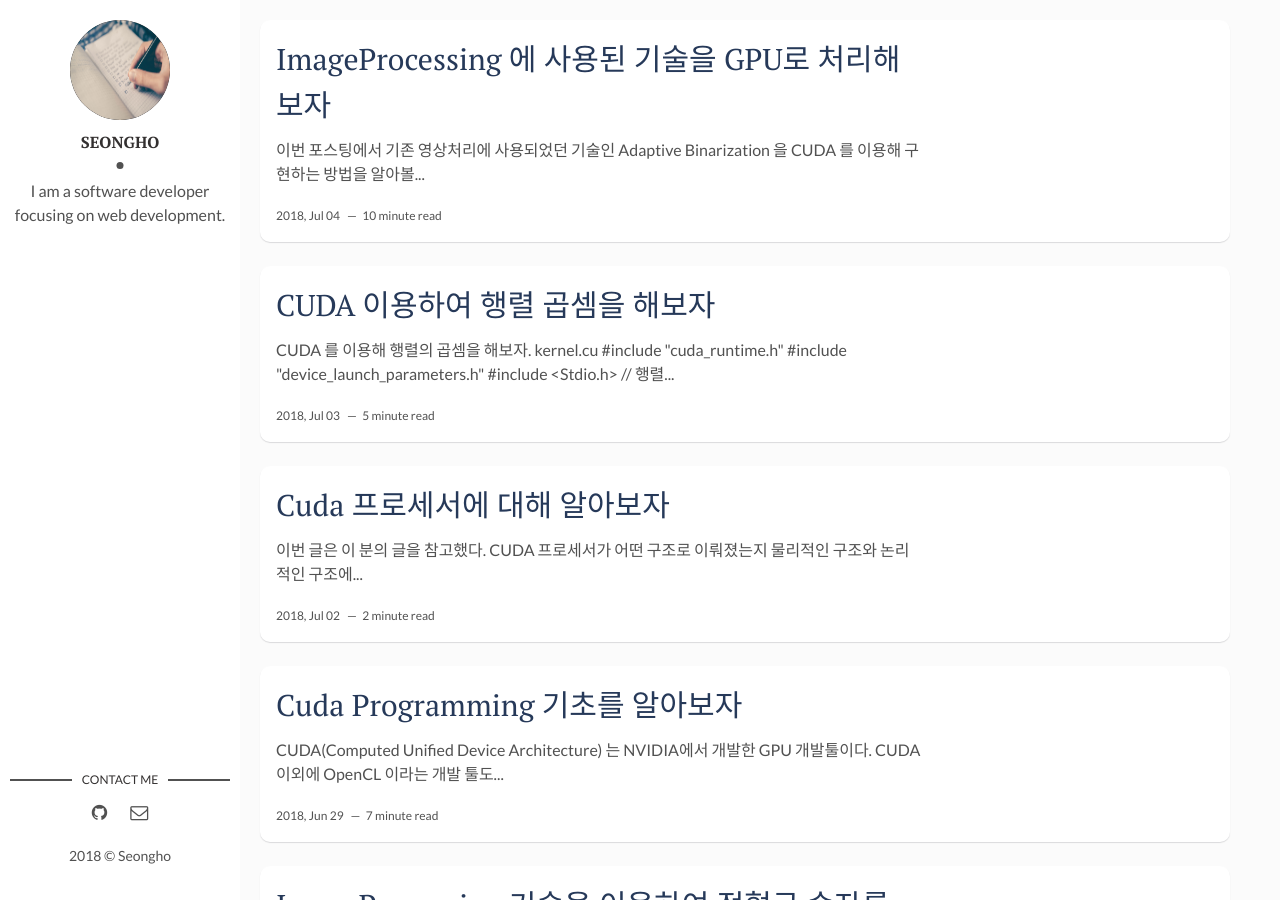
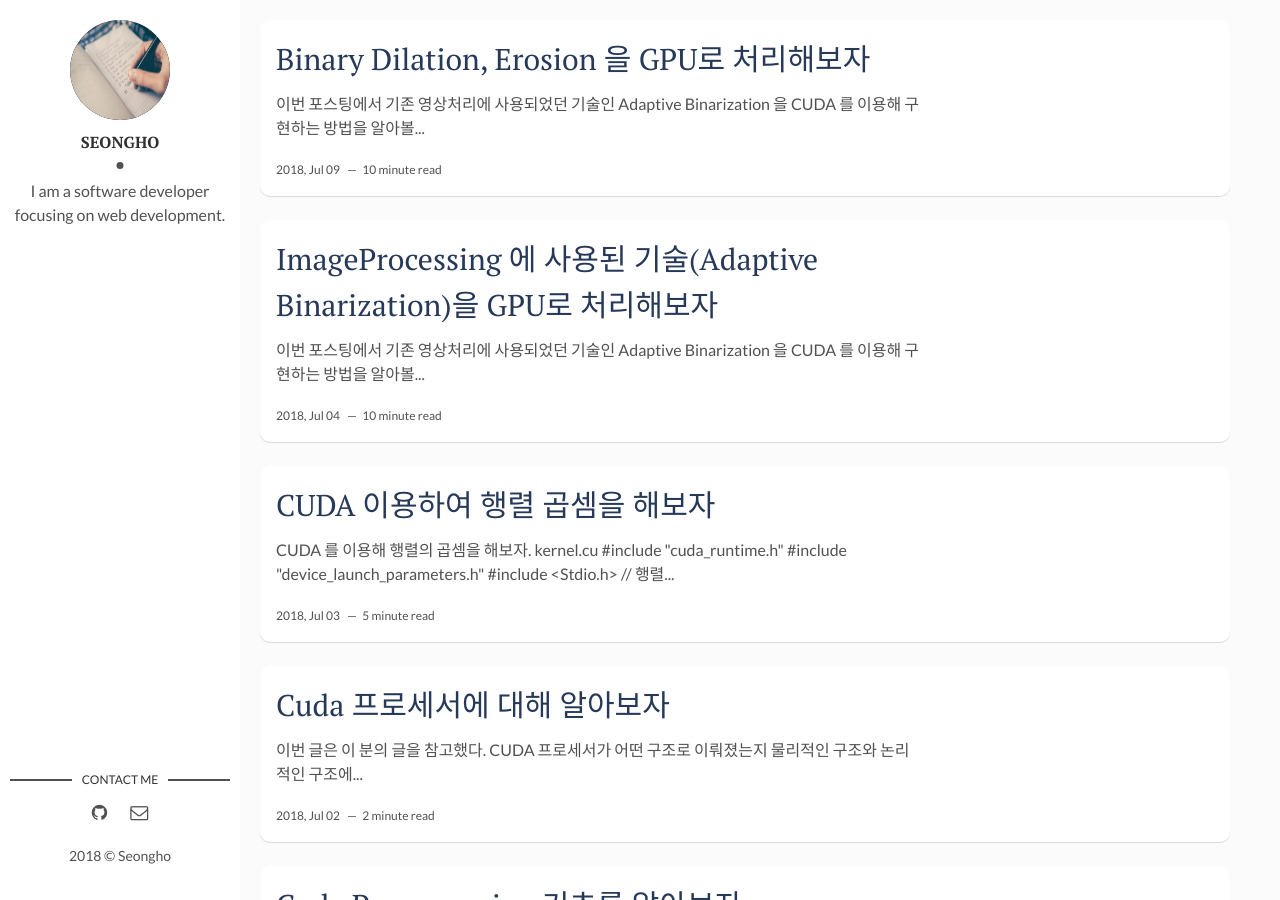
Before and after one commit to nsho77/nsho77.github.io, a Jekyll site: the page built from index.html, in a window 1280 px wide and 900 px high. Built offline with Jekyll 4.4.1, drawn with Linux system fonts in a browser that asks for light colours; the list of posts is cut into pages by our own code; some of the changed lines change nothing that is shown; some of the changed text lies outside the part shown.

Commit message:
gpu binary dilation, erosion complete

```diff
--- a/_posts/2018-07-04-IMGPro-UsingGPU.md
+++ b/_posts/2018-07-04-IMGPro-UsingGPU.md
@@ -1,6 +1,6 @@
 ---
 layout: post
-title: ImageProcessing 에 사용된 기술을 GPU로 처리해보자
+title: ImageProcessing 에 사용된 기술(Adaptive Binarization)을 GPU로 처리해보자
 date: 2018-07-04 10:00:00 +0900
 description: image processing 을 gpu를 이용해 처리해보자 # Add post description (optional)
 img:  # Add image post (optional)
--- /dev/null
+++ b/_posts/2018-07-09-GPU-Dilation-Erosion.md
@@ -0,0 +1,311 @@
+---
+layout: post
+title: Binary Dilation, Erosion 을 GPU로 처리해보자
+date: 2018-07-09 10:00:00 +0900
+description: image processing 을 gpu를 이용해 처리해보자 # Add post description (optional)
+img:  # Add image post (optional)
+tags: [development, imageProcessing, Cuda]
+---
+
+
+이번 포스팅에서 기존 영상처리에 사용되었던 기술인 Adaptive Binarization 을
+CUDA 를 이용해 구현하는 방법을 알아볼 것이다.
+
+그 전 작업에서는 GPU 메모리 할당 작업을 .cu 안에서 진행했다. 그래서 ImageProcessingDoc.cpp 이벤트 함수에
+메모리 할당 작업은 없고 메모리 해제 작업만 있었다. 이를 Doc 에서 할당하고 Doc 에서 해제 하게끔 바꿔보자.
+
+> ImageProcessingDoc.cpp
+{% highlight cpp %}
+void CImageProcessingDoc::OnImageprocessinggpuAdaptivebinarization()
+{
+	// TODO: 여기에 명령 처리기 코드를 추가합니다.
+	printf("OnImageprocessing GPU Adaptivebinarization\n");
+    // 메모리를 할당하는 코드를 추가한다.
+	obj_ImageProc->AllocateGPUMemory(m_Images[cur_index].width, m_Images[cur_index].height);
+
+	QueryPerformanceFrequency(&Frequency);
+	QueryPerformanceCounter(&BeginTime);
+
+	obj_ImageProc->GPU_AdaptiveBinarization(m_Images[cur_index].image_gray,
+		m_Images[cur_index].width, m_Images[cur_index].height, 125);
+...
+}
+{% endhighlight %}
+
+.cu 파일에 불필요하게 메모리를 할당하고 0으로 세팅하는 코드는 삭제한다.
+> CUDAImageProc.cu
+{% highlight cpp %}
+extern "C"
+int ImageProc_AdaptiveBinarization(unsigned char* image_gray,
+	int width, int height, int ksize)
+{
+    // 이 부분을 삭제한다.
+	// GPU에 메모리 할당하고 0으로 세팅한다.
+	/*if (ImageProc_AllocGPUMemory(width, height) < 0)
+		return -1;*/
+
+	// GPU 메모리에 호스트 데이터 복사한다.
+	cudaError cudaStatus;
+	cudaStatus = cudaMemcpy(g_tempBuffer[0],image_gray,
+		sizeof(unsigned char)*width*height, cudaMemcpyHostToDevice);
+	if (cudaStatus != cudaSuccess)
+		return -2;
+        ...
+}
+{% endhighlight %}
+
+이제 Doc 에서 GPU 메모리를 할당하고, 해제하게 되었다.
+그러면 Binary Dilation, Erosion 을 구현해보자.
+
+이벤트 처리기 부터 만들어보자
+> ImageProcessingDoc.cpp
+{% highlight cpp %}
+void CImageProcessingDoc::OnImageprocessinggpuBinarydilation()
+{
+	// TODO: 여기에 명령 처리기 코드를 추가합니다.
+	obj_ImageProc->AllocateGPUMemory(m_Images[cur_index].width, m_Images[cur_index].height);
+
+	obj_ImageProc->GPU_BinaryDilation(m_Images[cur_index].image_gray,
+		m_Images[cur_index].width, m_Images[cur_index].height, 5);
+
+	if (obj_ImageProc->DeAllocateGPUMemory())
+		printf("DeAllocation success!!\n");
+
+	CImageProcessingView* pView = (CImageProcessingView*)((CMainFrame*)(AfxGetApp()->m_pMainWnd))->GetActiveView();
+
+	pView->SetDrawImage(m_Images[cur_index].image_color, m_Images[cur_index].image_gray,
+		m_Images[cur_index].width, m_Images[cur_index].height, 1);
+
+	pView->OnInitialUpdate();
+}
+
+
+void CImageProcessingDoc::OnImageprocessinggpuBinaryerosion()
+{
+	// TODO: 여기에 명령 처리기 코드를 추가합니다.
+	obj_ImageProc->AllocateGPUMemory(m_Images[cur_index].width, m_Images[cur_index].height);
+
+	obj_ImageProc->GPU_BinaryErosion(m_Images[cur_index].image_gray,
+		m_Images[cur_index].width, m_Images[cur_index].height, 5);
+
+	if (obj_ImageProc->DeAllocateGPUMemory())
+		printf("DeAllocation success!!\n");
+
+	CImageProcessingView* pView = (CImageProcessingView*)((CMainFrame*)(AfxGetApp()->m_pMainWnd))->GetActiveView();
+
+	pView->SetDrawImage(m_Images[cur_index].image_color, m_Images[cur_index].image_gray,
+		m_Images[cur_index].width, m_Images[cur_index].height, 1);
+
+	pView->OnInitialUpdate();
+}
+{% endhighlight %}
+
+> ImageProc.cpp
+{% highlight cpp %}
+bool ImageProc::GPU_BinaryDilation(unsigned char* image_binary,
+	int width, int height, int ksize)
+{
+	printf("GPU_BinaryDilation\n");
+	int res = ImageProc_BinaryDilation(image_binary, width, height, ksize);
+	if (res < 0)
+	{
+		printf("GPU_BinaryDilation failed error code is %d \n,", res);
+		return false;
+	}
+	else
+		return true;
+}
+
+bool ImageProc::GPU_BinaryErosion(unsigned char* image_binary,
+	int width, int height, int ksize)
+{
+	printf("GPU_BinaryErosion\n");
+	int res = ImageProc_BinaryErosion(image_binary, width, height, ksize);
+	if (res < 0)
+	{
+		printf("GPU_BinaryErosion failed error code is %d \n,", res);
+		return false;
+	}
+	else
+		return true;
+}
+{% endhighlight %}
+
+ImageProc 에서 사용할 .cu 소스의 함수를 선언하자.
+> ImageProc.h
+{% highlight cpp %}
+extern "C"
+{
+    ...
+    int ImageProc_BinaryDilation(unsigned char* image_binary,
+		int width, int height, int ksize);
+	int ImageProc_BinaryErosion(unsigned char* image_binary,
+		int width, int height, int ksize);
+}
+{% endhighlight %}
+
+.cu 에 커널 함수와 커널함수 호출을 도와줄 함수를 정의하자.
+> CUDAImageProc.cu
+
+{% highlight cpp %}
+__global__ void Kernel_BinaryDilation(unsigned char* image_binary,
+	unsigned char* output_image, int width, int height, int ksize)
+{
+	if (ksize == 1 || ksize % 2 == 0) return;
+	int neighbor = ksize / 2;
+	// blockIdx, blockDim, threadIdx 로 좌표를 찾는다.
+	// blockDim 은 block 사이즈 이므로 아래와 같이 좌표를 구할 수 있다.
+	int i = blockIdx.x*blockDim.x + threadIdx.x;
+	int j = blockIdx.y*blockDim.y + threadIdx.y;
+
+	// 현재 픽셀이 255 이면 별도의 작업을 하지 않는다.
+	if (image_binary[width*j + i] == 255) return;
+
+	// 주변 픽셀이 255 이면 현재 픽셀을 255로 바꾼다.
+	for (int x = -neighbor; x <= neighbor; x++)
+	{
+		for (int y = -neighbor; y <= neighbor; y++)
+		{
+			if (i + x < 0 || i + x >= width || j + y < 0 || j + y >= height)
+				continue;
+			if (image_binary[width*(y + j) + i + x] == 255)
+			{
+				output_image[width*j + i] = 255;
+				return;
+			}
+
+		}
+	}
+
+}
+
+__global__ void Kernel_BinaryErosion(unsigned char* image_binary,
+	unsigned char* output_image, int width, int height, int ksize)
+{
+	if (ksize == 1 || ksize % 2 == 0) return;
+	int neighbor = ksize / 2;
+	// blockIdx, blockDim, threadIdx 로 좌표를 찾는다.
+	// blockDim 은 block 사이즈 이므로 아래와 같이 좌표를 구할 수 있다.
+	int i = blockIdx.x*blockDim.x + threadIdx.x;
+	int j = blockIdx.y*blockDim.y + threadIdx.y;
+
+	// 현재 픽셀이 0 이면 별도의 작업을 하지 않는다.
+	if (image_binary[width*j + i] == 0) return;
+
+	// 주변 픽셀이 0 이면 현재 픽셀을 0로 바꾼다.
+	for (int x = -neighbor; x <= neighbor; x++)
+	{
+		for (int y = -neighbor; y <= neighbor; y++)
+		{
+			if (i + x < 0 || i + x >= width || j + y < 0 || j + y >= height)
+				continue;
+			if (image_binary[width*(y + j) + i + x] == 0)
+			{
+				output_image[width*j + i] = 0;
+				return;
+			}
+
+		}
+	}
+
+}
+
+extern "C"
+int ImageProc_BinaryDilation(unsigned char* image_binary,
+	int width, int height, int ksize)
+{
+	// GPU 메모리에 호스트 데이터 복사한다.
+	cudaError cudaStatus;
+	cudaStatus = cudaMemcpy(g_tempBuffer[0], image_binary,
+		sizeof(unsigned char)*width*height, cudaMemcpyHostToDevice);
+	if (cudaStatus != cudaSuccess)
+		return -2;
+
+	cudaStatus = cudaMemcpy(g_tempBuffer[1], image_binary,
+		sizeof(unsigned char)*width*height, cudaMemcpyHostToDevice);
+	if (cudaStatus != cudaSuccess)
+		return -2;
+
+	// 커널 함수를 실행한다.
+	// GridDim.x, GridDim.y, BlockDim.x, BlockDim.y 를 정의한다.
+	dim3 Db = dim3(8, 8);
+	dim3 Dg = dim3((width + Db.x - 1) / Db.x, (height + Db.y - 1) / Db.y);
+	Kernel_BinaryDilation << < Dg, Db >> > (g_tempBuffer[0],
+		g_tempBuffer[1], width, height, ksize);
+
+	// 커널 함수 실행이 제대로 되었는지 확인한다.
+	cudaStatus = cudaGetLastError();
+	if (cudaStatus != cudaSuccess)
+		return -3;
+
+
+	// 커널 함수 모두 종료를 확인한다.
+	cudaStatus = cudaDeviceSynchronize();
+	if (cudaStatus != cudaSuccess)
+	{
+		printf("cudaStatus : %d\n", cudaStatus);
+		return -4;
+	}
+
+
+	// 결과를 호스트 메모리로 복사한다.
+	cudaStatus = cudaMemcpy(image_binary, g_tempBuffer[1],
+		sizeof(unsigned char)*width*height, cudaMemcpyDeviceToHost);
+	if (cudaStatus != cudaSuccess)
+		return -5;
+
+	return 1;
+
+}
+
+
+extern "C"
+int ImageProc_BinaryErosion(unsigned char* image_binary,
+	int width, int height, int ksize)
+{
+	// GPU 메모리에 호스트 데이터 복사한다.
+	cudaError cudaStatus;
+	cudaStatus = cudaMemcpy(g_tempBuffer[0], image_binary,
+		sizeof(unsigned char)*width*height, cudaMemcpyHostToDevice);
+	if (cudaStatus != cudaSuccess)
+		return -2;
+
+	cudaStatus = cudaMemcpy(g_tempBuffer[1], image_binary,
+		sizeof(unsigned char)*width*height, cudaMemcpyHostToDevice);
+	if (cudaStatus != cudaSuccess)
+		return -2;
+
+	// 커널 함수를 실행한다.
+	// GridDim.x, GridDim.y, BlockDim.x, BlockDim.y 를 정의한다.
+	dim3 Db = dim3(8, 8);
+	dim3 Dg = dim3((width + Db.x - 1) / Db.x, (height + Db.y - 1) / Db.y);
+	Kernel_BinaryErosion << < Dg, Db >> > (g_tempBuffer[0],
+		g_tempBuffer[1], width, height, ksize);
+
+	// 커널 함수 실행이 제대로 되었는지 확인한다.
+	cudaStatus = cudaGetLastError();
+	if (cudaStatus != cudaSuccess)
+		return -3;
+
+
+	// 커널 함수 모두 종료를 확인한다.
+	cudaStatus = cudaDeviceSynchronize();
+	if (cudaStatus != cudaSuccess)
+	{
+		printf("cudaStatus : %d\n", cudaStatus);
+		return -4;
+	}
+
+
+	// 결과를 호스트 메모리로 복사한다.
+	cudaStatus = cudaMemcpy(image_binary, g_tempBuffer[1],
+		sizeof(unsigned char)*width*height, cudaMemcpyDeviceToHost);
+	if (cudaStatus != cudaSuccess)
+		return -5;
+
+	return 1;
+
+}
+{% endhighlight %}
+
+결과는 기존의 Dilation, Erosion 과 같아야 한다.
```
